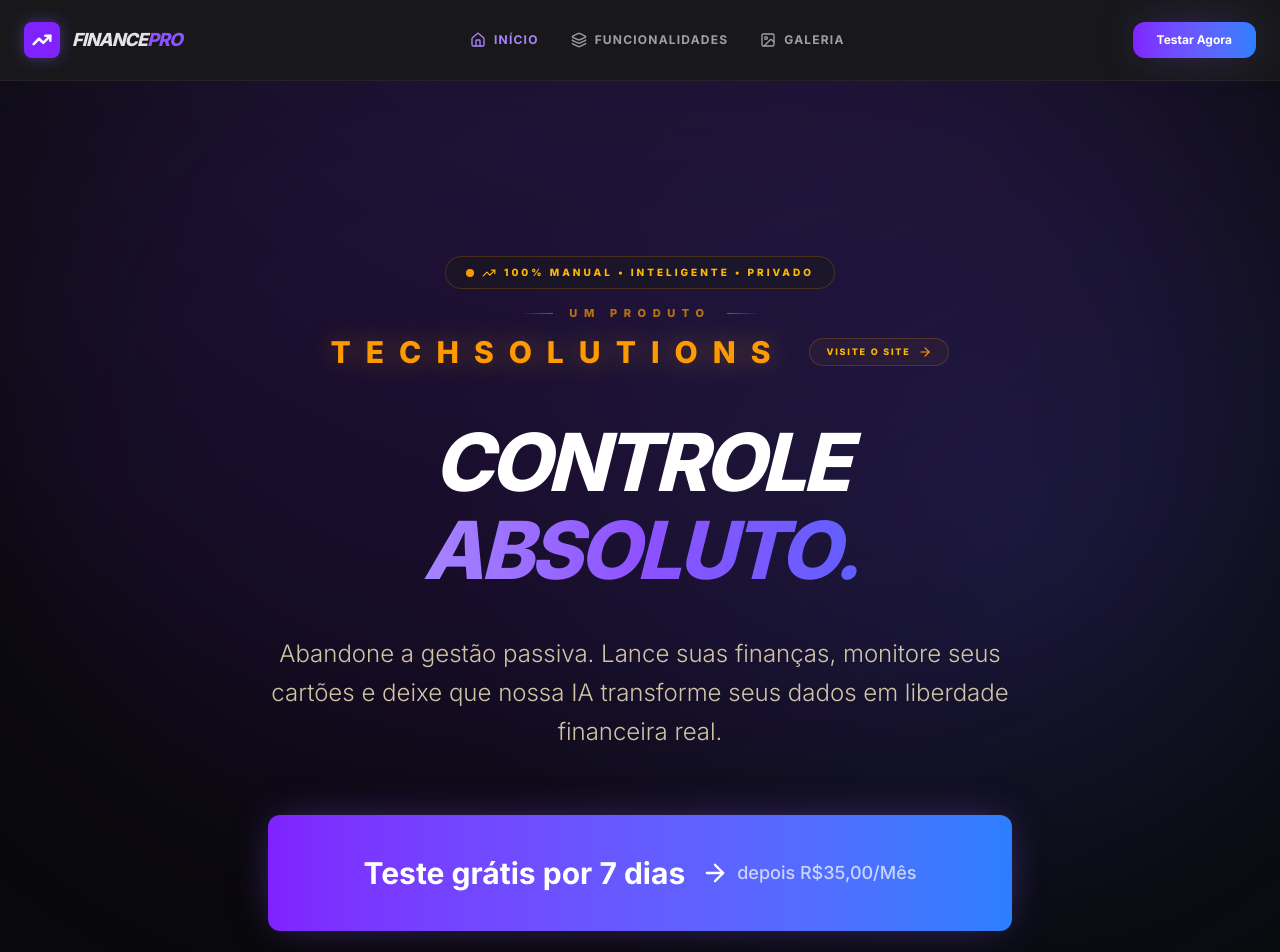
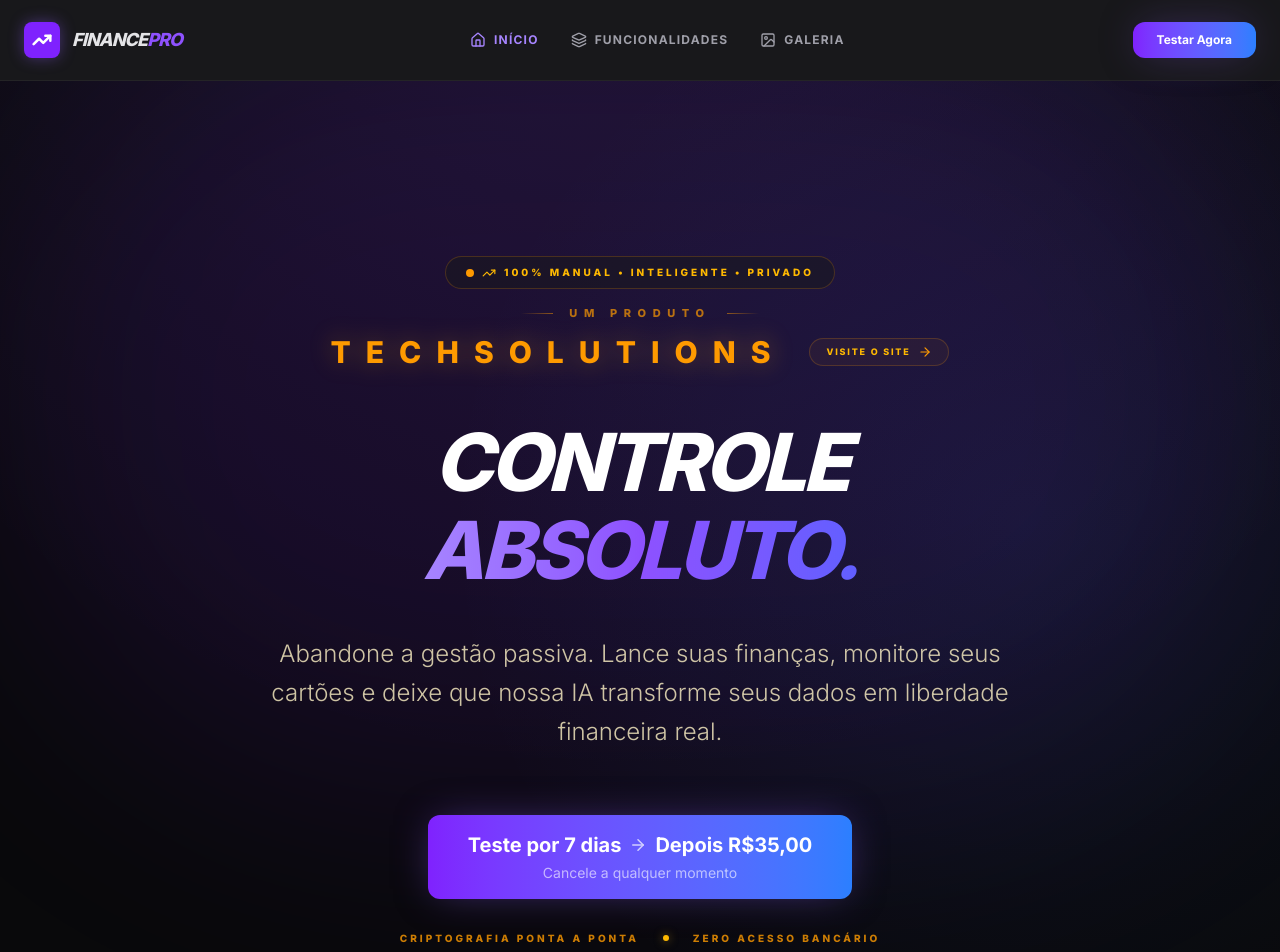
Before and after one commit to abreu64/appfinance, a React (Vite) app: page / in a window 1280 px wide. Shown: the top 952 px of the page. Built offline with nearby package versions, Linux system fonts and the light colour scheme.

Commit message:
Alinhando o botão

```diff
--- a/components/TrialButton.tsx
+++ b/components/TrialButton.tsx
@@ -12,13 +12,18 @@ export const TrialButton: React.FC<TrialButtonProps> = ({ onClick, className = '
         <Button
             onClick={onClick}
             variant="glow"
-            className={`text-xl md:text-3xl py-8 md:py-10 px-12 md:px-24 flex flex-col items-center group ${className}`}
+            className={`py-3 md:py-4 px-6 md:px-10 flex flex-col items-center ${className}`}
         >
-            <span className="flex items-center gap-4">
-                Teste grátis por 7 dias
-                <ArrowRight size={28} className="group-hover:translate-x-1 transition-transform duration-300" />
-            </span>
-            <span className="text-sm md:text-lg font-medium opacity-70">depois R$35,00/Mês</span>
+            <div className="flex flex-col items-center leading-tight">
+                <span className="text-sm md:text-xl font-bold flex items-center gap-2">
+                    Teste por 7 dias
+                    <ArrowRight size={18} className="group-hover:translate-x-1 transition-transform duration-300 opacity-70" />
+                    Depois R$35,00
+                </span>
+                <span className="text-[10px] md:text-sm font-normal opacity-60 mt-1">
+                    Cancele a qualquer momento
+                </span>
+            </div>
         </Button>
     );
 };
```
